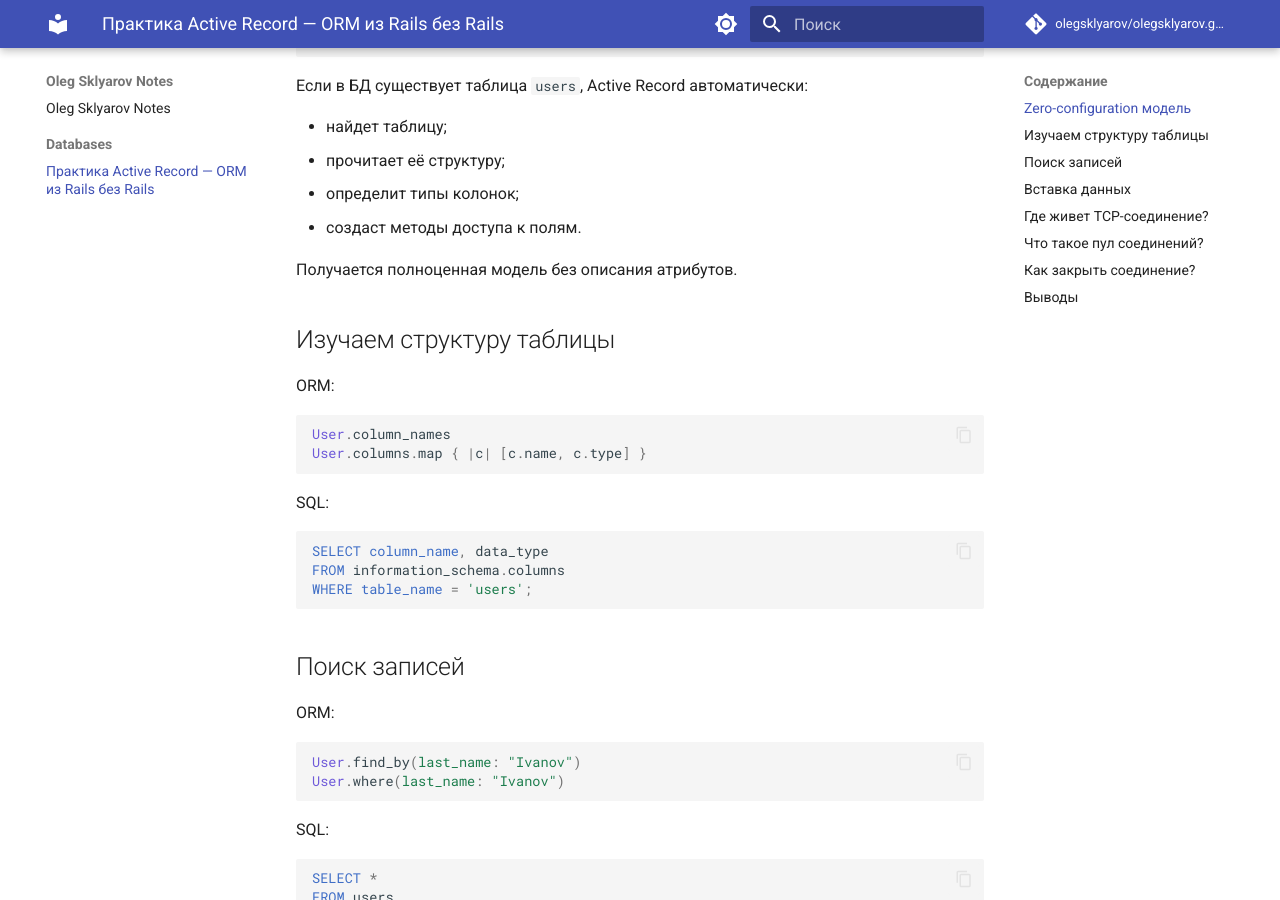
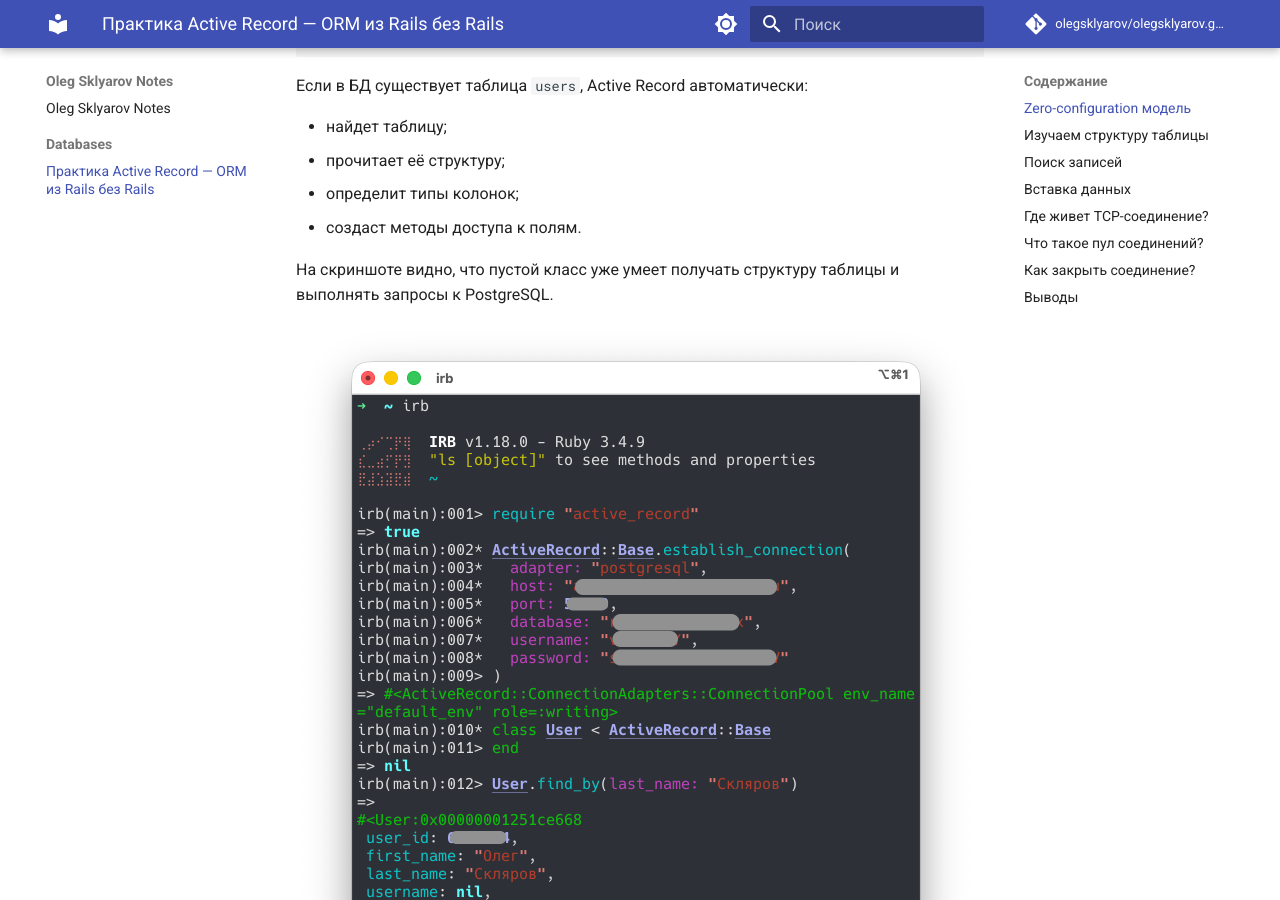
Before and after one commit to olegsklyarov/olegsklyarov.github.io, an MkDocs documentation site: the page built from docs/databases/2026-06-08-active-record-without-rails.md, in a window 1280 px wide and 900 px high, scrolled down 774 px. Built offline with MkDocs 1.6.1 and Material for MkDocs 9.7.7, drawn with Linux system fonts in a browser that asks for light colours; comment, search, counter and statistics services are not loaded.

Commit message:
Add IRB screenshot to ActiveRecord article.
Rename the note with a date prefix and embed a screenshot of ActiveRecord exploring PostgreSQL in IRB.

Co-authored-by: Cursor <cursoragent@cursor.com>

```diff
--- a/docs/databases/active-record-without-rails.md
+++ b/docs/databases/2026-06-08-active-record-without-rails.md
@@ -43,7 +43,9 @@ end
 - определит типы колонок;
 - создаст методы доступа к полям.
 
-Получается полноценная модель без описания атрибутов.
+На скриншоте видно, что пустой класс уже умеет получать структуру таблицы и выполнять запросы к PostgreSQL.
+
+![ActiveRecord в IRB](2026-06-08-irb.png)
 
 ## Изучаем структуру таблицы
 
```
Also changed, not shown: docs/databases/2026-06-08-irb.png (added).
